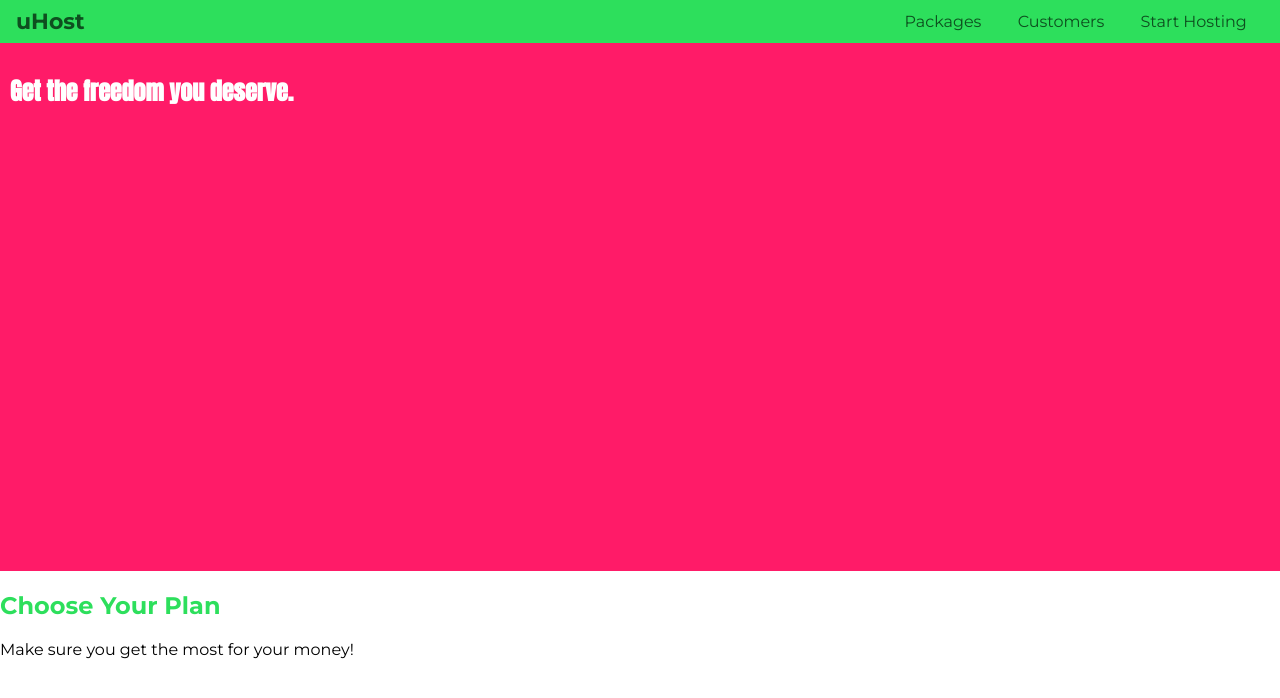
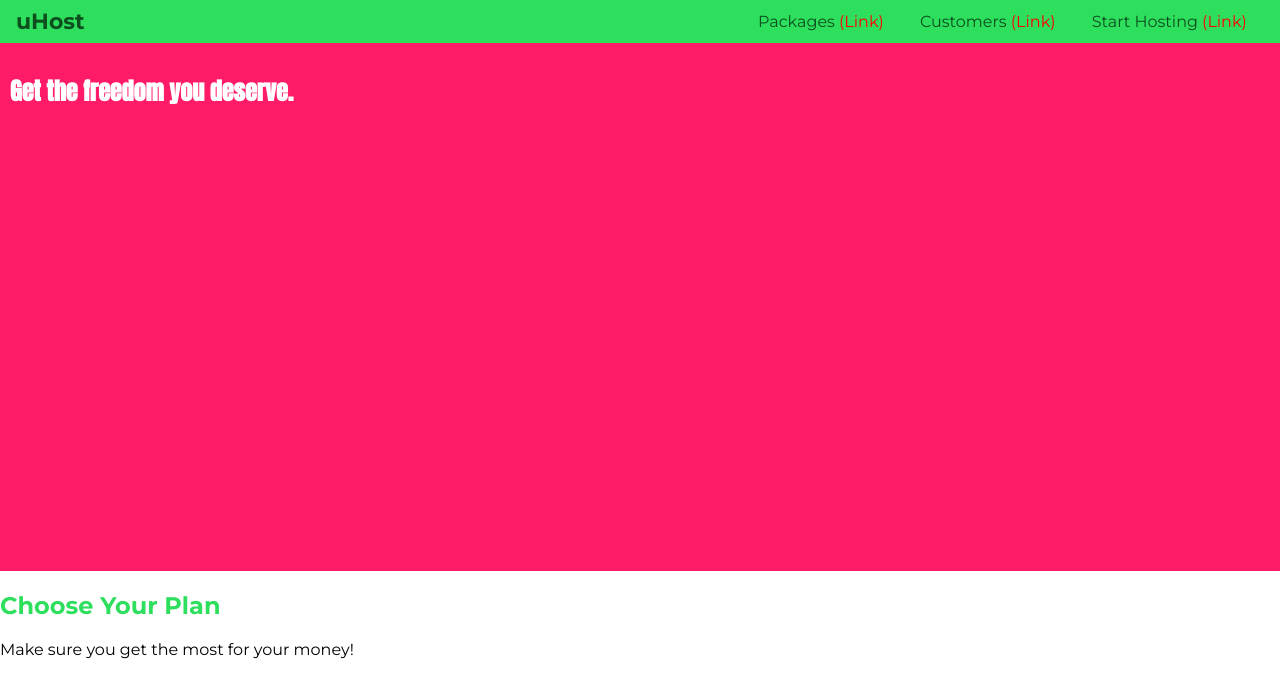
Before and after one commit to DCichosz/CSS-All, a plain HTML site: page CSS Project/index.html in a window 1280 px wide. Drawn offline with Linux system fonts and the light colour scheme.

Commit message:
grouping

```diff
--- a/CSS Project/main.css
+++ b/CSS Project/main.css
@@ -67,3 +67,13 @@ body {
   text-decoration: none;
   color: #0e4f1f;
 }
+
+.main-nav__item a:hover,
+.main-nav__item a:active {
+  color: white;
+}
+
+.main-nav__item a::after {
+  content: ' (Link)';
+  color: red;
+}
```
Lines whose indentation alone changed are shown as unchanged.
